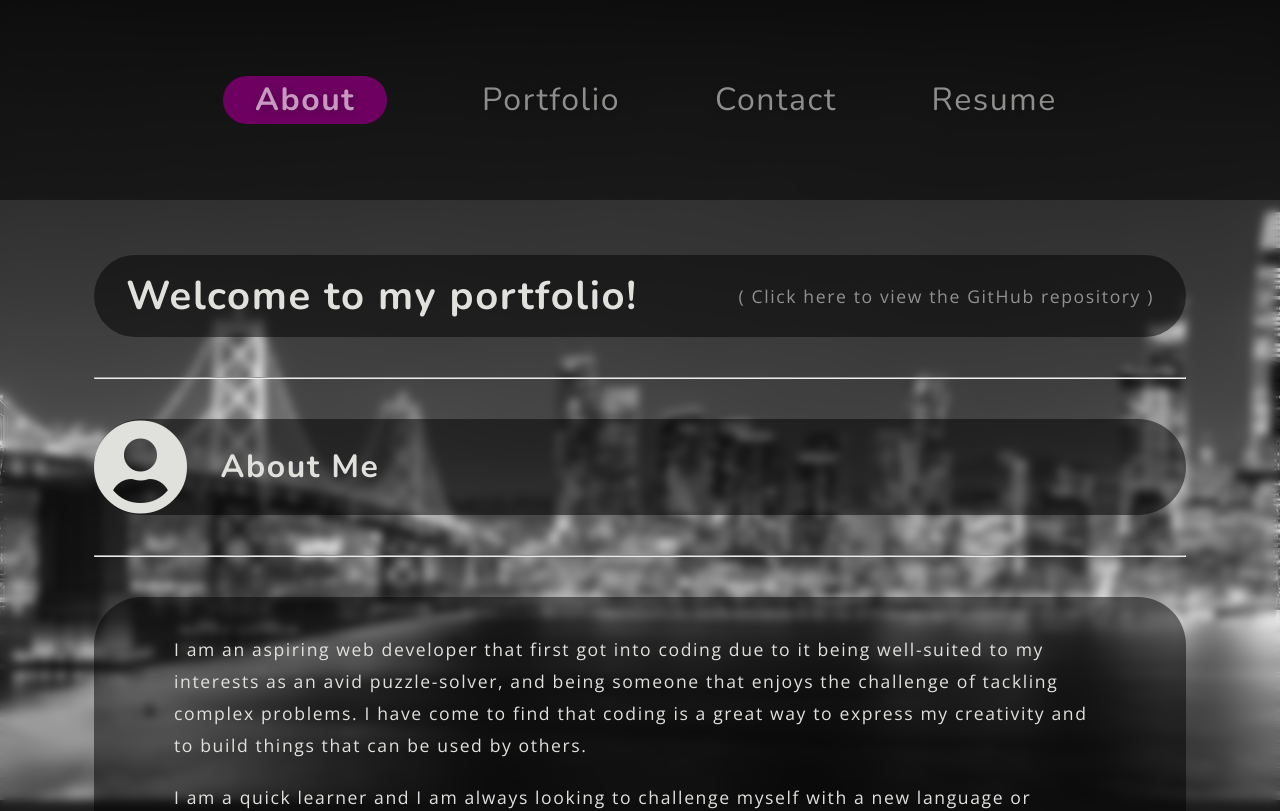
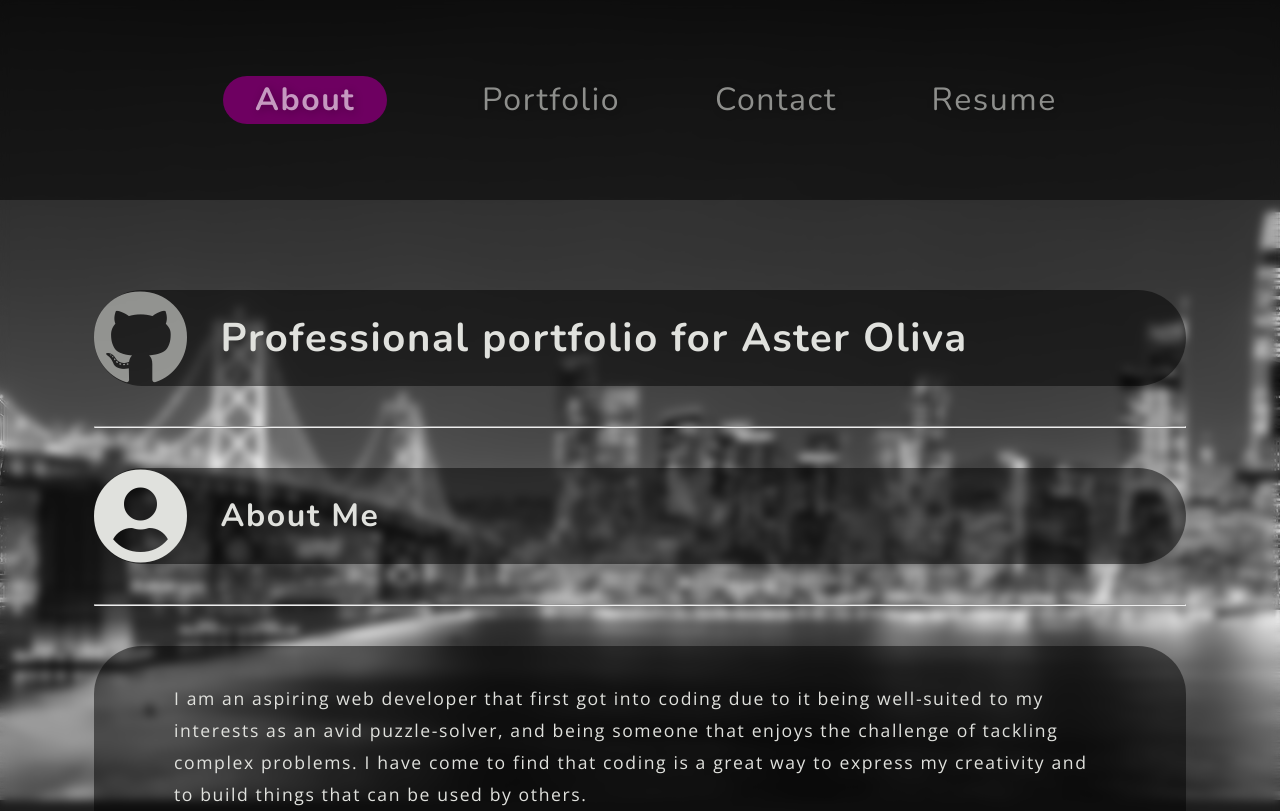
Before and after one commit to Aoliva96/react-portfolio, a React (Vite) app: page / in a window 1280 px wide. Shown: the top 811 px of the page. Built offline with nearby package versions, Linux system fonts and the light colour scheme; a web font is replaced by a local one.

Commit message:
about page hotfix

```diff
--- a/src/components/About/index.jsx
+++ b/src/components/About/index.jsx
@@ -4,28 +4,20 @@ function About() {
     <section>
       <div>
         <div
+          className="profile-img my-5"
           style={{
             display: "flex",
-            justifyContent: "space-between",
-            marginTop: "5px",
-            marginBottom: "5px",
-            minHeight: "82px",
-            paddingLeft: "2rem",
-            paddingRight: "2rem",
             backgroundColor: "var(--alpha-dark)",
             borderRadius: "48px",
             alignItems: "center",
           }}
         >
-          <h2>Welcome to my portfolio!</h2>
-          <p>
-            <a
-              href="https://github.com/Aoliva96/react-portfolio"
-              target="_blank"
-            >
-              ( Click here to view the GitHub repository )
-            </a>
-          </p>
+          <a href="https://github.com/Aoliva96/react-portfolio" target="_blank">
+            <i className="fab fa-github" style={{ fontSize: "96px" }} />
+          </a>
+          <h2 style={{ marginLeft: "2rem" }}>
+            Professional portfolio for Aster Oliva
+          </h2>
         </div>
         <hr style={{ marginTop: "2.5rem" }} />
         <div>
```
